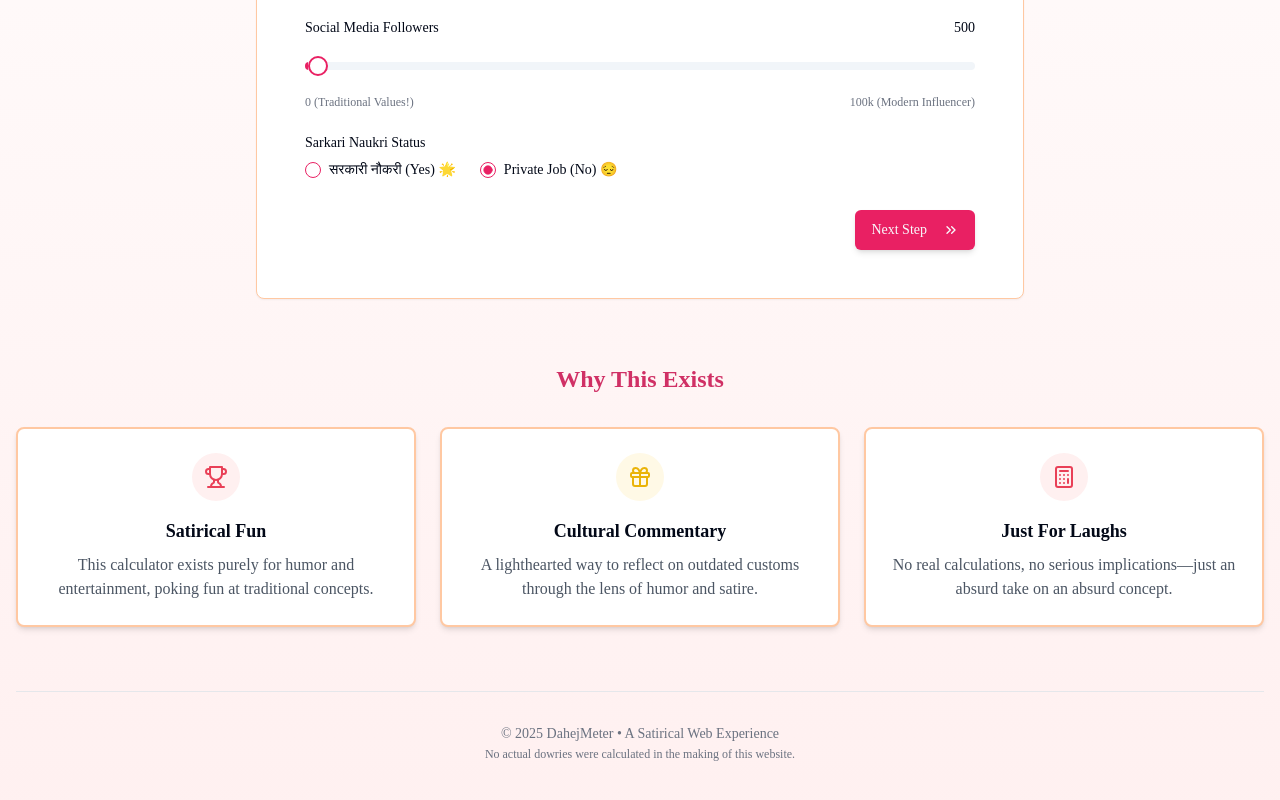
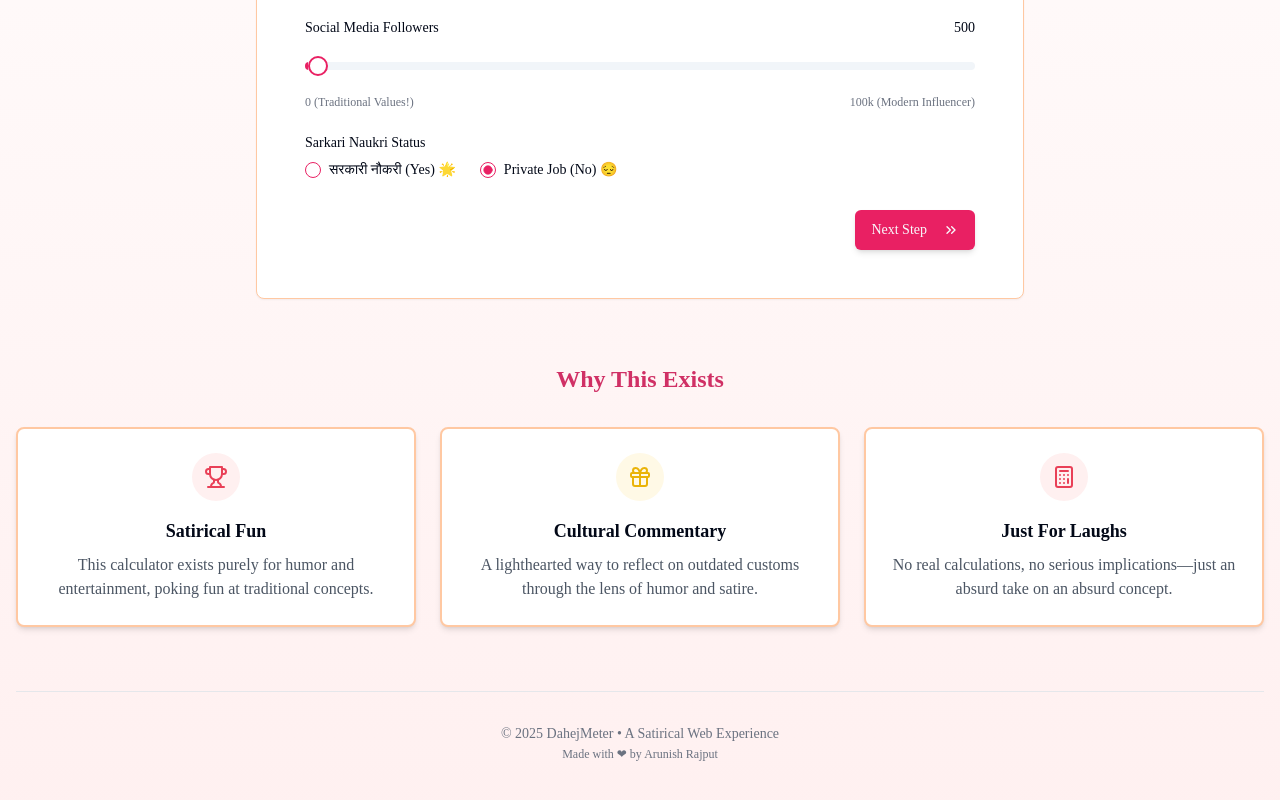
Before and after one commit to arunishrajput/dahej-meter, a React (Vite) app: page / in a window 1280 px wide. Shown: the part 549-1349 px from the top of the page. Built offline with nearby package versions, Linux system fonts and the light colour scheme.

Commit message:
update footer text to include attribution

```diff
--- a/src/pages/Index.tsx
+++ b/src/pages/Index.tsx
@@ -92,8 +92,7 @@ const Index = () => {
                         Web Experience
                         <br />
                         <span className="text-xs">
-                            No actual dowries were calculated in the making of
-                            this website.
+                            Made with ❤ by Arunish Rajput
                         </span>
                     </p>
                 </footer>
```
